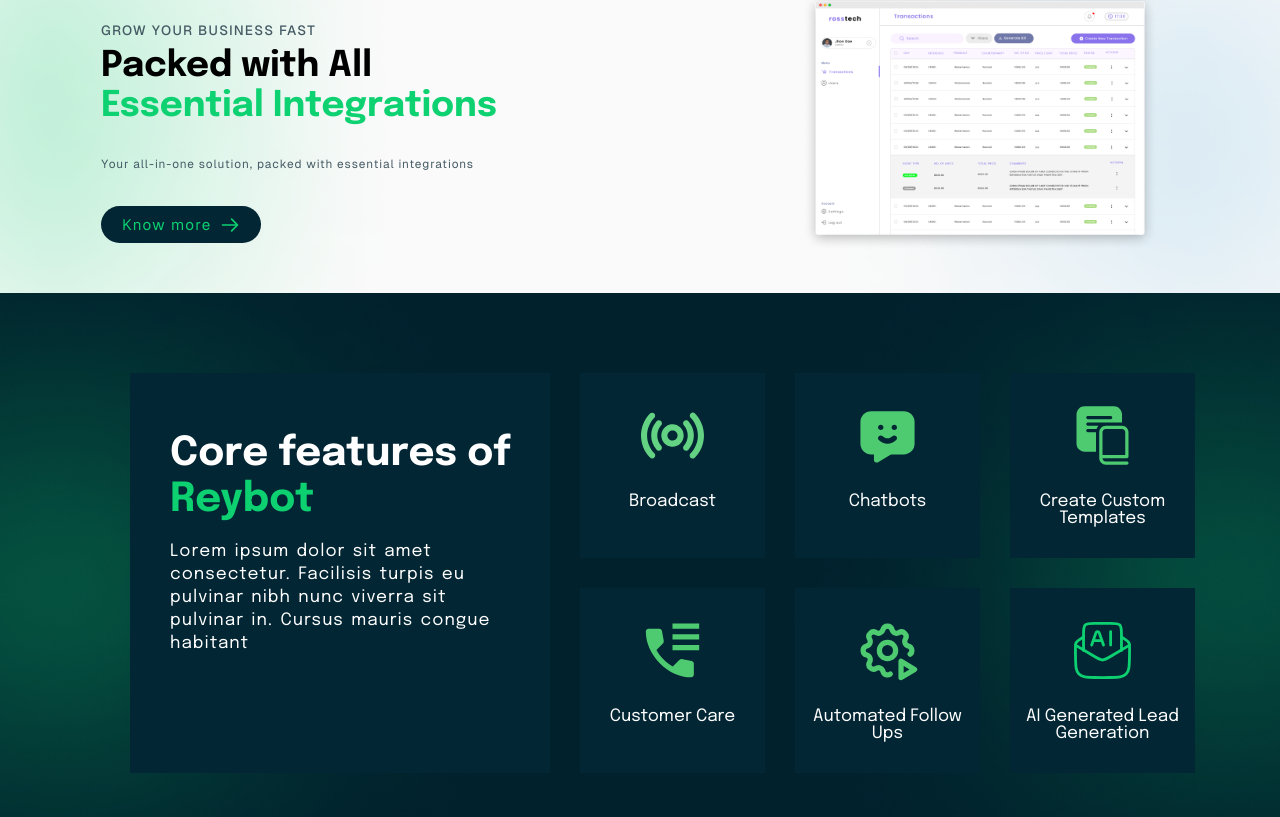
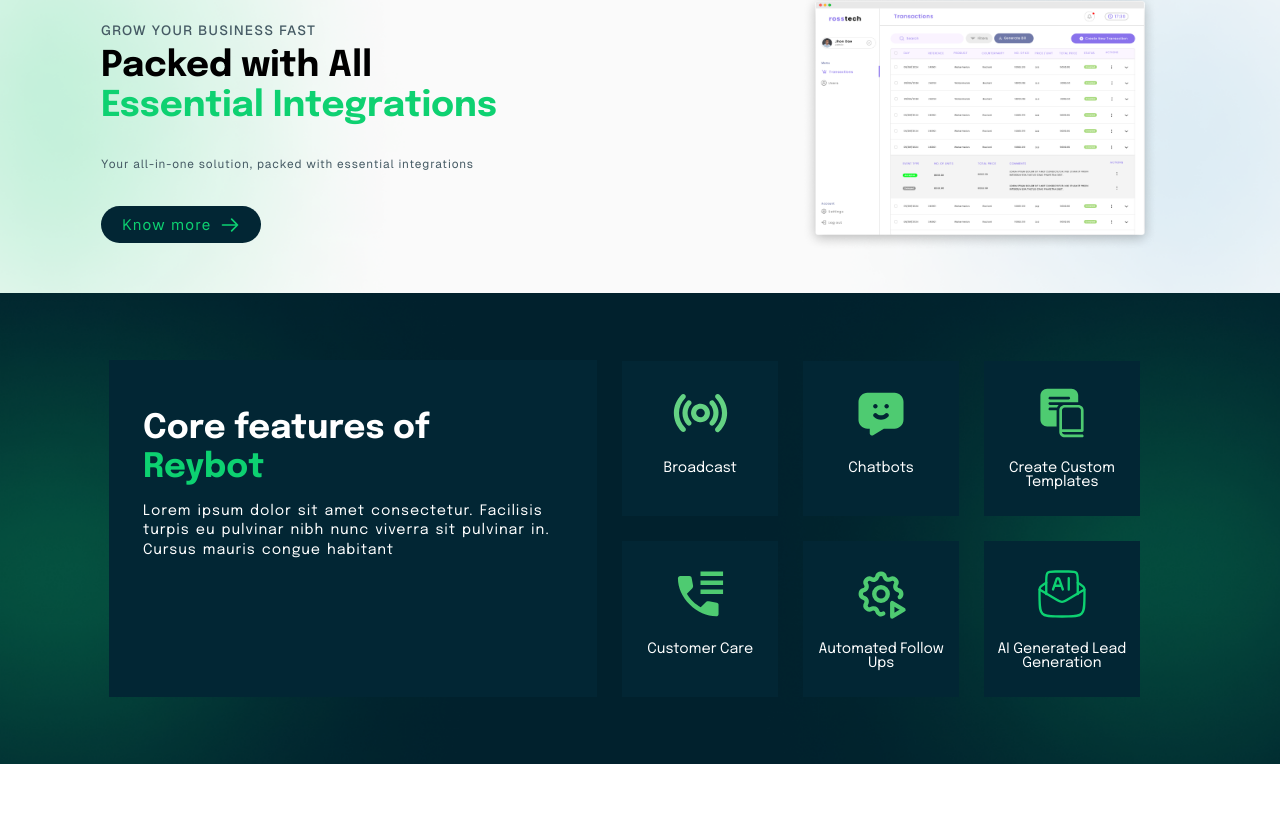
Before and after one commit to Aditya-0712/Reybot, a React (Create React App) app: page / in a window 1280 px wide. Shown: the part 794-1611 px from the top of the page. After the commit the page ends 1558 px from the top, so only its background shows below. Built offline with nearby package versions, Linux system fonts and the light colour scheme.

Commit message:
section 3 px to vw

```diff
--- a/src/Landing Page/components/section3/featurecard.css
+++ b/src/Landing Page/components/section3/featurecard.css
@@ -1,22 +1,22 @@
 .featurecard{
     display: flex;
     flex-direction: column;
-    width: 185px;
-    height: 185px;
+    width: 12.16vw;
+    height: 12.16vw;
     background-color: #022634;
     margin:0;
 }
 
 .featurecard img{
-    width: 65px;
-    height: 65px;
-    margin: 30px auto 0 auto;
+    width: 4.27vw;
+    height: 4.27vw;
+    margin: 1.97vw auto 0 auto;
 }
 
 .featurecard p{
-    font:17px epilogue-reg;
+    font:1.12vw epilogue-reg;
     color:white;
-    margin:25px auto auto auto;
+    margin:1.64vw auto auto auto;
     max-width: 90%;
     text-align: center;
 }
--- a/src/Landing Page/components/section3/section3.css
+++ b/src/Landing Page/components/section3/section3.css
@@ -2,7 +2,7 @@
     display: flex;
     width:100%;
     margin: 0;
-    background-image: url("../../../images/forSection3/Frame\ 2.png");
+    background-image: url("../../../images/forSection3/Frame 2.png");
     background-size: cover;
     height: fit-content;
 }
@@ -11,36 +11,36 @@
     display: flex;
     flex-direction: column;
     background-color: #022634;
-    width:580px;
-    height:400px;
-    margin:80px 0 80px 130px;
+    width:38.12vw;
+    height:26.3vw;
+    margin:5.26vw 0 5.26vw 8.54vw;
 }
 
 .section3 .features p:nth-child(1), .section3 .features p:nth-child(2){
-    font:40px epilogue-bold;
+    font:2.63vw epilogue-bold;
     color:white;
-    margin:60px auto 0 40px;
+    margin:3.94vw auto 0 2.63vw;
 }
 
 .section3 .features p:nth-child(2){
-    margin-top: 5px;
+    margin-top: 0.33vw;
     color: #0DD171;
 }
 
 .section3 .features p:nth-child(3){
-    font:17px epilogue-reg;
-    margin:20px auto auto 40px;
+    font:1.12vw epilogue-reg;
+    margin:1.31vw auto auto 2.63vw;
     color:white;
-    letter-spacing: 1px;
-    word-spacing: 2px;
-    line-height: 23px;
+    letter-spacing: 0.07vw;
+    word-spacing: 0.13vw;
+    line-height: 1.51vw;
     max-width: 85%;
 }
 
 .section3 .wrap{
     display: flex;
     flex-wrap: wrap;
-    margin:auto auto auto 30px;
-    gap:30px;
-    max-width: 700px;
+    margin:auto auto auto 1.97vw;
+    gap:1.97vw;
+    max-width: 45.99vw;
 }
```
